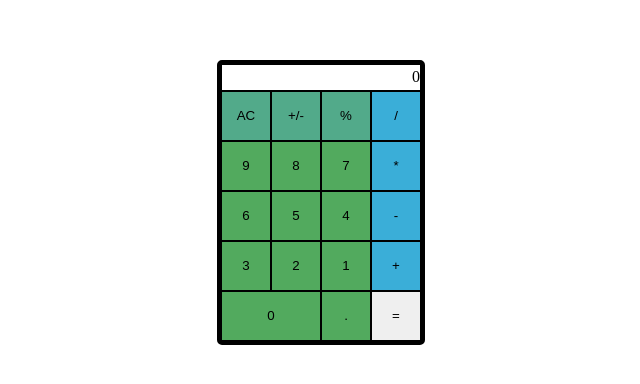
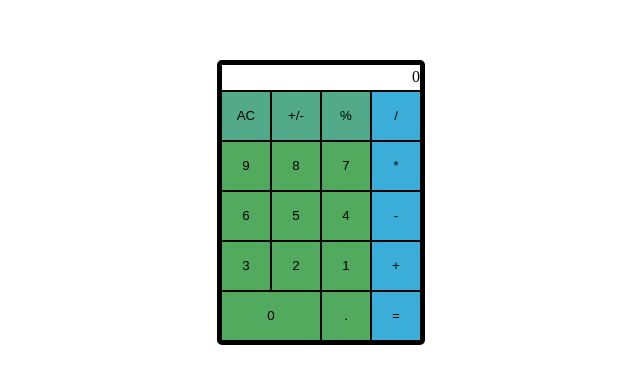
Before and after one commit to AndreaRotunno/odin-calculator, a plain HTML site: page index.html in a window 1280 px wide. Shown: the part 198-582 px from the top of the page, without its empty margins (319-959 px from the left). Drawn offline with Linux system fonts and the light colour scheme.

Commit message:
add operator class styling to equals id

```diff
--- a/style.css
+++ b/style.css
@@ -27,7 +27,7 @@ button{
 .digit{
     background-color: #52AA5E;
 }
-.operator{
+.operator,#equals{
 background-color: #3AAED8;
 }
 .util{
```
